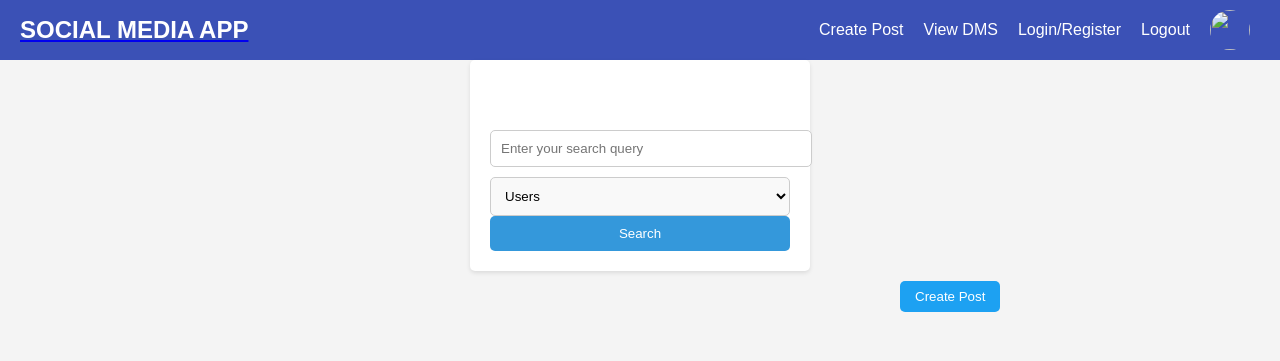
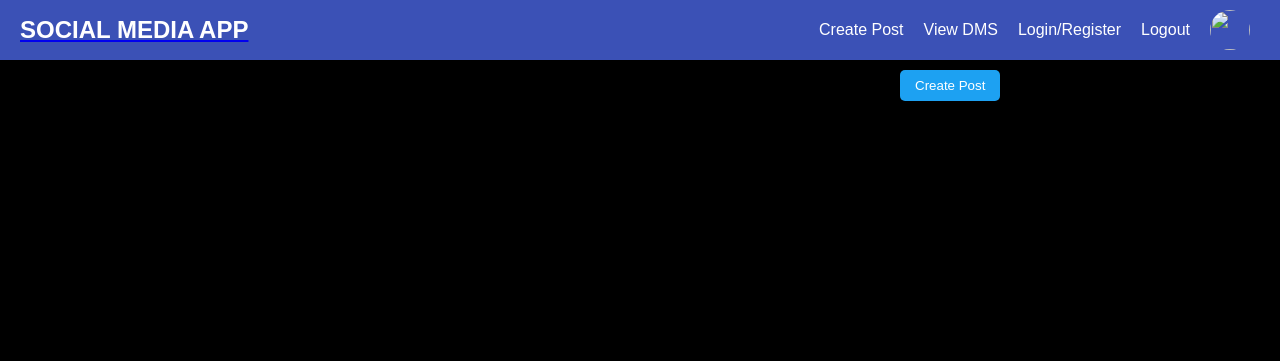
Before and after one commit to PravCoder/Social-Media-Site-Django, a Django app: page / in a window 1280 px wide. Shown: the top 361 px of the page. Run offline with Django 3.2, Linux system fonts and the light colour scheme; data that the repository does not hold is empty; parts of the project's set-up code (start-up, migrations or seed data) failed here and were passed over.

Commit message:
remove search form

```diff
--- a/base/templates/base/home.html
+++ b/base/templates/base/home.html
@@ -229,70 +229,7 @@ h4 {
 
 </style>
 
-<style>
-  body {
-    font-family: Arial, sans-serif;
-    background-color: #f4f4f4;
-  }
 
-  .search-container {
-    width: 300px;
-    margin: 0 auto;
-    padding: 20px;
-    background-color: #fff;
-    border-radius: 5px;
-    box-shadow: 0 2px 4px rgba(0, 0, 0, 0.1);
-  }
-
-  .search-container h2 {
-    margin-bottom: 10px;
-    font-size: 20px;
-  }
-
-  .search-input {
-    width: 100%;
-    padding: 10px;
-    border: 1px solid #ccc;
-    border-radius: 5px;
-    margin-bottom: 10px;
-  }
-
-  .search-dropdown {
-    width: 100%;
-    padding: 10px;
-    border: 1px solid #ccc;
-    border-radius: 5px;
-    background-color: #f9f9f9;
-  }
-
-  .search-button {
-    width: 100%;
-    background-color: #3498db;
-    color: #fff;
-    border: none;
-    padding: 10px;
-    border-radius: 5px;
-    cursor: pointer;
-  }
-
-  .search-button:hover {
-    background-color: #2980b9;
-  }
-</style>
-<!-- SEARCH FUNCTIONALITY -->
-<body>
-  <div class="search-container">
-    <h2>Search</h2>
-    <form action="/search" method="get">
-      <input type="text" class="search-input" name="query" placeholder="Enter your search query">
-      <select class="search-dropdown" name="type">
-        <option value="users">Users</option>
-        <option value="posts">Posts</option>
-      </select>
-      <button type="submit" class="search-button">Search</button>
-    </form>
-  </div>
-</body>
 
 <!-- CREATE POST BUTTON -->
 <button id="post-button">Create Post</button>
--- a/base/views.py
+++ b/base/views.py
@@ -322,5 +322,6 @@ def view_direct_message_chat(request, pk):
 
 
 # NOTE: PostgreSQL database will expire on render on Nov.21.
-# -Make sure cloudinary amount ofassests are under control.
+# -Make sure cloudinary amount of assests are under control.
 # -Cannot deploy multiple apps on free tier on render, so try creating multiple accounts.
+# -When this website gets taken down by render have to reconfigure settings so you can run it locally.
```
